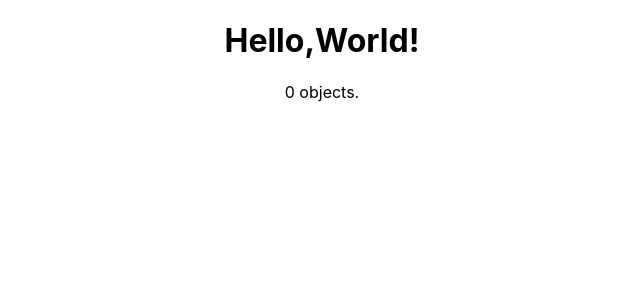
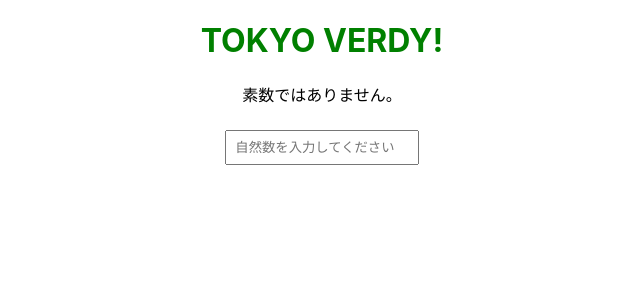
Before and after one commit to Jun-Saito-de/sample_react_app, a React (Create React App) app: page / in a window 1280 px wide. Shown: the top 300 px of the page, without its empty margins (318-958 px from the left). Built offline with nearby package versions, Linux system fonts and the light colour scheme.

Commit message:
一時的にローカル変更を保存

```diff
--- a/package.json
+++ b/package.json
@@ -9,7 +9,7 @@
     "@testing-library/user-event": "^13.5.0",
     "react": "^19.1.0",
     "react-dom": "^19.1.0",
-    "react-scripts": "5.0.1",
+    "react-scripts": "^5.0.1",
     "web-vitals": "^2.1.4"
   },
   "scripts": {
--- a/src/App.css
+++ b/src/App.css
@@ -53,17 +53,18 @@
 /* クリックする要素のスタイルクラスを変更 */
 .clickable {
   cursor: pointer;
-  font-size: 24px;
+  font-size: 32px;
 }
 
 /* フォーム用にスタイルクラスを用意 */
 input {
-  margin: 5px;
-  padding: 5px;
+  margin: 8px;
+  padding: 8px;
+  width: 13em;
 }
 button {
-  margin: 5px;
-  padding: 5px, 15px;
+  margin: 8px;
+  padding: 8px, 15px;
 }
 
 /* 2-3. リストの表示を設定sるるスタイルクラス */
--- a/src/App.js
+++ b/src/App.js
@@ -1,44 +1,81 @@
-// リスト2-13 初期値が反映されない理由不明
 import './App.css'
 import { useState, useEffect } from 'react'
 
-// App関数
 function App(props) {
-  var [count, setCount] = useState(0)
-  var [data,setData] = useState([
-    {
-      position: "absolute",
-      left:"0px",
-      top: "0px",
-      width:"100%",height:"100%",
-      backgroundColor:"#fff0",
+
+  const [input, setInput] = useState(1)
+  const [message, setMessage] = useState("");
+  const doInput = (event) =>{
+    setInput(event.target.value)
+  }
+  const doClick = ()=> {
+    setMessage(`こんにちは、${input}さん！`);
+  }
+
+  useEffect(()=> {
+    if (input <= 0) {
+      setMessage("自然数を入力してください");
+      return
     }
-  ])
 
-  const doClick = (event)=> {
-    const ob = {
-      position: "absolute",
-      left:(event.pageX - 50) + "px",
-      top: (event.pageY - 50) + "px",
-      width:"100px",height:"100px",
-      backgroundColor:"#ff000066",
-      borderRadius:"50%",
+    var prime = true
+    if (input == 1) {
+      prime = false
+    } else {
+      for (var i = 2; i <= input / 2; i++) {
+        if (input % i ===0) {
+          prime = false
+          break
+        }
+      }
     }
-    data.push(ob)
-    setCount(count + 1)
-  }
+    setMessage(prime ? "※素数です。" : "素数ではありません。")
+  }, [input]);
+
 
   return (
     <div className='App'>
-      <h1>{props.title}</h1>
-      <p>{count} objects.</p>
-      <div onClick={doClick}>
-        {data.map((item,key)=>{
-          return(<div style={item} key={key}></div>)
-        })}
+      <h1 className={props.color}>{props.title}</h1>
+      <p className={`{props.color} "clickable"`}>
+        {message}
+      </p>
+      <div>
+        <input type='number' min="1" onChange={doInput} placeholder='自然数を入力してください'/>
       </div>
     </div>
   )
 }
 
 export default App
+
+// import './App.css'
+
+
+// function Message(props) {
+//   return (
+//     <p className = "ClassA">{props.message}</p>
+//   )
+// }
+
+// function Data(props) {
+//   return (
+//     <ul>
+//       {props.data.map((ClipboardItem,key)=> {
+//         return(<li key={key}>{item.name}</li>)
+// })}
+//     </ul>
+//   )
+// }
+
+// function App(props){
+//   const data = [
+//     {name: "Taro"},
+//     {name: "Hanako"},
+//     {name: "Sachiko"},
+//   ]
+
+//   return (
+
+//   )
+// }
+// export default App
--- a/src/index.js
+++ b/src/index.js
@@ -4,25 +4,38 @@
 import './index.css';
 import App from './App';
 import reportWebVitals from './reportWebVitals';
+import { render } from '@testing-library/react';
 
-// Reactに用意されている仮想DOMを扱うため用意されている
-// 引数に指定した「id=root」というエレメントをルートとするReactDOMオブジェクトを作成
-const root = ReactDOM.createRoot(document.getElementById('root'));
-
-// 仮想DOMの内容をレンダリングし、実際のDOMに反映
-// 「厳格モードでAppコンポーネントをレンダリングして表示する」作業
+const root = ReactDOM.createRoot(document.getElementById('root'))
 root.render(
-  // この<React.〜>の部分がJSX
-  // React.StrictMode は「コードの実行をより厳格に制御するためのもの」
   <React.StrictMode>
-    <App title = "Hello,World!" message = "これはcolor=redの表示です。" color = "blue"/>
-    {/* /* Appタグにtitleとmessageという属性を用意 */}
+    <App color = 'green' title = 'TOKYO VERDY!' message = 'これはグリーンを適用した際の表示です' />
   </React.StrictMode>
 )
 
 
 
-// If you want to start measuring performance in your app, pass a function
-// to log results (for example: reportWebVitals(console.log))
-// or send to an analytics endpoint. Learn more: https://bit.ly/CRA-vitals
-reportWebVitals();
+
+
+
+// // Reactに用意されている仮想DOMを扱うため用意されている
+// // 引数に指定した「id=root」というエレメントをルートとするReactDOMオブジェクトを作成
+// const root = ReactDOM.createRoot(document.getElementById('root'));
+
+// // 仮想DOMの内容をレンダリングし、実際のDOMに反映
+// // 「厳格モードでAppコンポーネントをレンダリングして表示する」作業
+// root.render(
+//   // この<React.〜>の部分がJSX
+//   // React.StrictMode は「コードの実行をより厳格に制御するためのもの」
+//   <React.StrictMode>
+//     <App title = "Hello,World!" message = "これはcolor=redの表示です。" color = "blue"/>
+//     {/* /* Appタグにtitleとmessageという属性を用意 */}
+//   </React.StrictMode>
+// )
+
+
+
+// // If you want to start measuring performance in your app, pass a function
+// // to log results (for example: reportWebVitals(console.log))
+// // or send to an analytics endpoint. Learn more: https://bit.ly/CRA-vitals
+// reportWebVitals();
```
Also changed, not shown: 1 other file (tests, documents, lock files or other folders).
